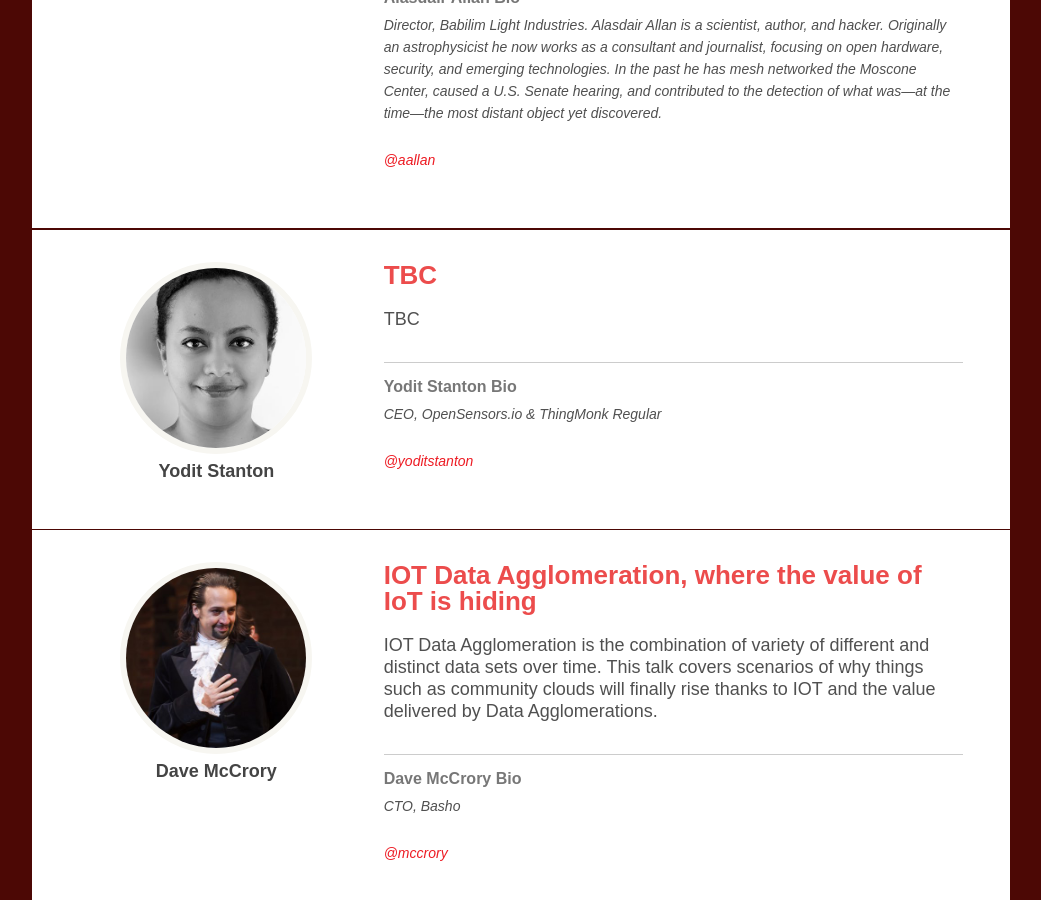
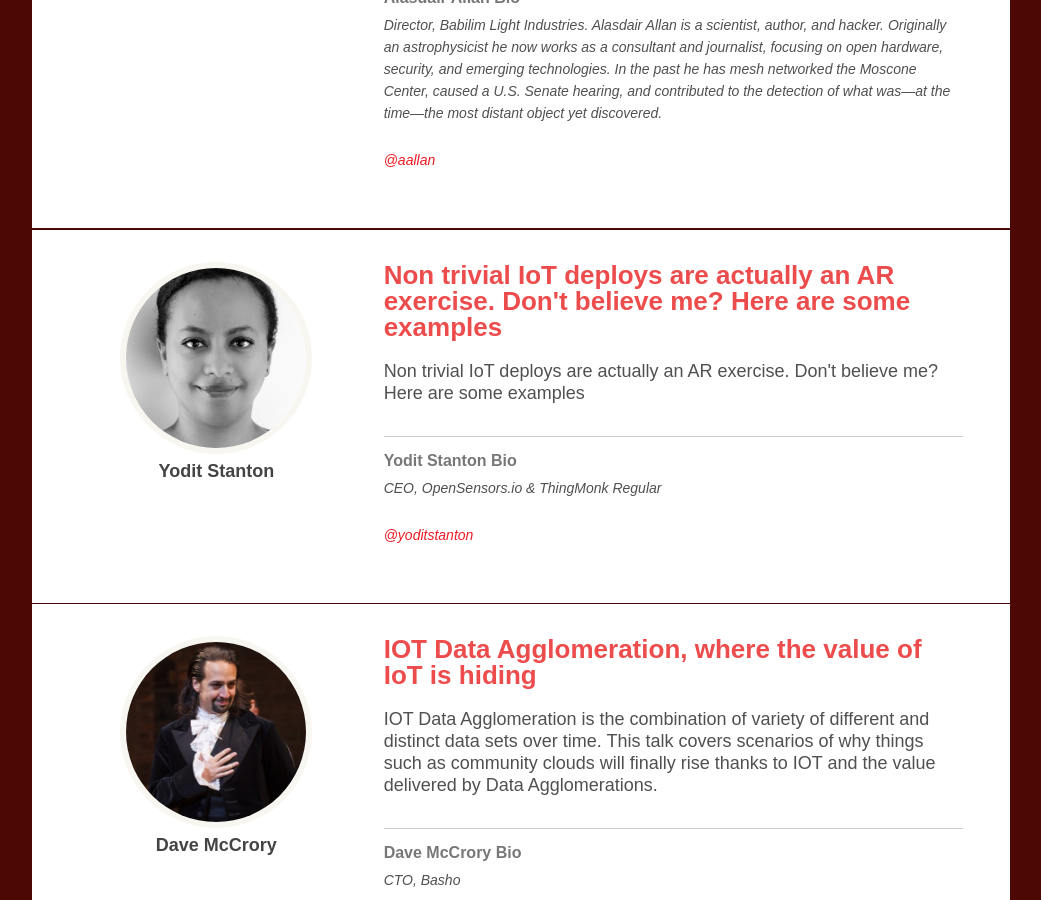
Before and after one commit to thingmonk/thingmonk.github.io, a Jekyll site: the page built from thingmonk-talks.html, in a window 1280 px wide and 900 px high, scrolled down 2083 px. Shown: the whole window, without its empty margins (119-1160 px from the left). Built offline with Jekyll 4.4.1, drawn with Linux system fonts in a browser that asks for light colours.

Commit message:
Yodit draft title

```diff
--- a/_data/speakers.yml
+++ b/_data/speakers.yml
@@ -15,8 +15,8 @@
 - name: Yodit Stanton
   photo: yodit.jpg
   bio: CEO, OpenSensors.io &amp; ThingMonk Regular
-  talktitle: TBC
-  talkabstract: TBC
+  talktitle: Non trivial IoT deploys are actually an AR exercise.  Don't believe me? Here are some examples
+  talkabstract: Non trivial IoT deploys are actually an AR exercise.  Don't believe me? Here are some examples
   twitter: yoditstanton
 
 - name: Dave McCrory
```
